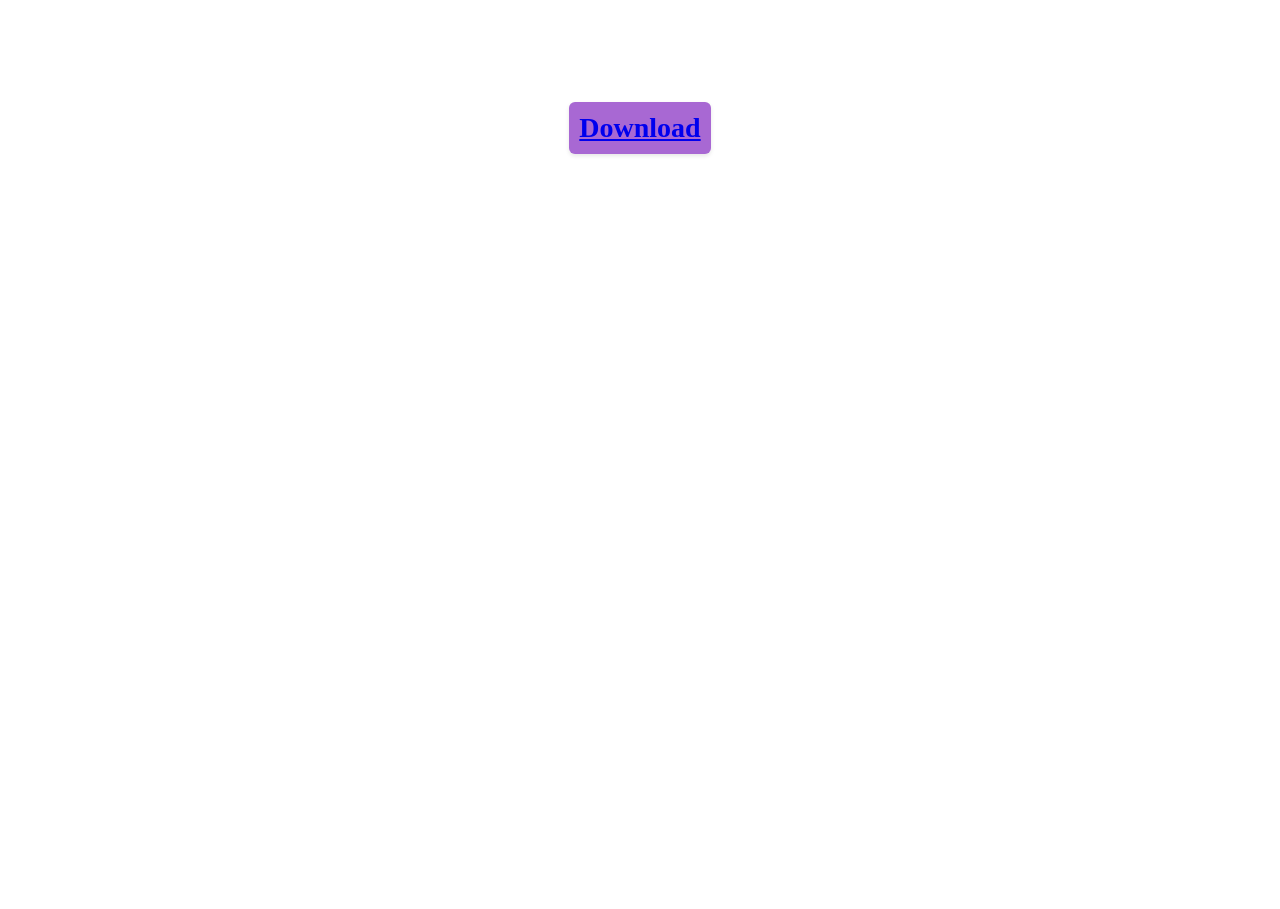
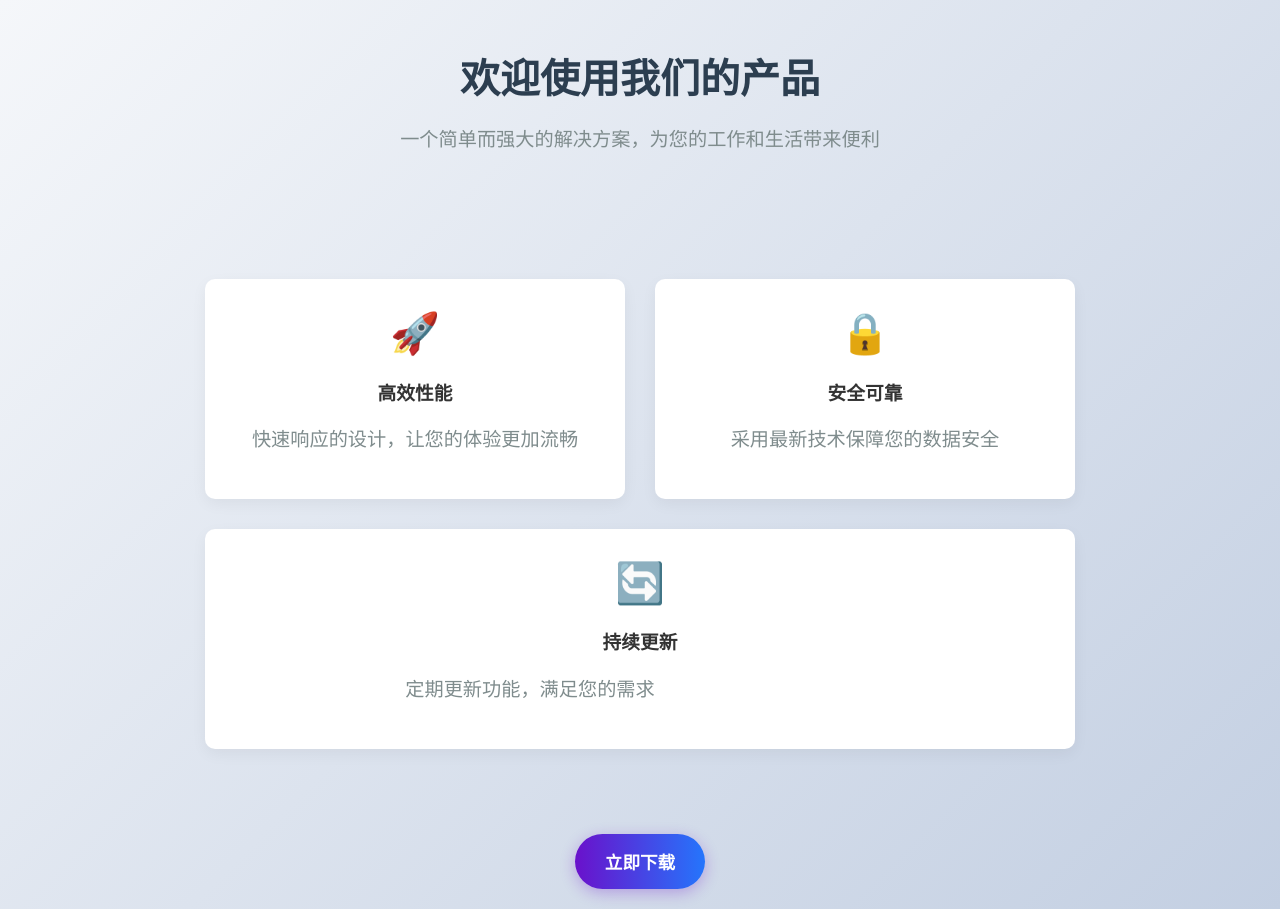
Before and after one commit to Ntzy123/test1, a Flask app: page / in a window 1280 px wide. Before the commit the page ends 156 px from the top, so only its background shows below. Run offline with Flask 3, Linux system fonts and the light colour scheme.

Commit message:
update index

```diff
--- a/templates/index.html
+++ b/templates/index.html
@@ -3,26 +3,121 @@
 <head>
     <meta charset="UTF-8">
     <meta name="viewport" content="width=device-width, initial-scale=1.0">
-    <title>Document</title>
+    <title>欢迎页面</title>
     <style>
+        body {
+            font-family: 'Segoe UI', Tahoma, Geneva, Verdana, sans-serif;
+            background: linear-gradient(135deg, #f5f7fa 0%, #c3cfe2 100%);
+            margin: 0;
+            padding: 0;
+            color: #333;
+        }
+
         .container {
             display: flex;
-            justify-content: center; /* 水平居中 */
-            align-items: center;     /* 垂直居中 */
-            min-height: 30vh;       /* 视口高度 */
+            flex-direction: column;
+            justify-content: center;
+            align-items: center;
+            min-height: 100vh;
+            text-align: center;
+            padding: 20px;
         }
-        .box {
-            padding: 10px;
-            background-color: rgb(168, 104, 211);
-            border-radius: 6px; /* Flat Design 的圆角 */
-            box-shadow: 0 2px 4px rgba(0,0,0,0.1); /* 微观阴影增强层次感 */
-            color: #111010;
-            font-size: 28px;
+
+        .header {
+            margin-bottom: 40px;
+        }
+
+        h1 {
+            font-size: 2.5rem;
+            color: #2c3e50;
+            margin-bottom: 10px;
+        }
+
+        p {
+            font-size: 1.2rem;
+            color: #7f8c8d;
+            max-width: 600px;
+            line-height: 1.6;
+        }
+
+        .download-btn {
+            display: inline-block;
+            padding: 15px 30px;
+            background: linear-gradient(to right, #6a11cb 0%, #2575fc 100%);
+            color: white;
+            text-decoration: none;
+            border-radius: 30px;
+            font-size: 1.1rem;
             font-weight: bold;
+            transition: all 0.3s ease;
+            box-shadow: 0 4px 15px rgba(106, 17, 203, 0.3);
+            border: none;
+            cursor: pointer;
+            margin-top: 20px;
+        }
+
+        .download-btn:hover {
+            transform: translateY(-3px);
+            box-shadow: 0 6px 20px rgba(106, 17, 203, 0.4);
+            background: linear-gradient(to right, #6a11cb 0%, #2575fc 70%);
+        }
+
+        .features {
+            display: flex;
+            justify-content: space-around;
+            flex-wrap: wrap;
+            margin: 50px 0;
+            max-width: 900px;
+        }
+
+        .feature {
+            flex: 1;
+            min-width: 250px;
+            margin: 15px;
+            padding: 25px;
+            background: white;
+            border-radius: 10px;
+            box-shadow: 0 5px 15px rgba(0,0,0,0.05);
+            transition: transform 0.3s ease;
+        }
+
+        .feature:hover {
+            transform: translateY(-10px);
+        }
+
+        .feature-icon {
+            font-size: 2.5rem;
+            margin-bottom: 15px;
+            color: #6a11cb;
         }
     </style>
 </head>
 <body>
-    <div class="container"><div class="box"><a href="../download">Download</a></div></div>
+    <div class="container">
+        <div class="header">
+            <h1>欢迎使用我们的产品</h1>
+            <p>一个简单而强大的解决方案，为您的工作和生活带来便利</p>
+        </div>
+
+        <div class="features">
+            <div class="feature">
+                <div class="feature-icon">🚀</div>
+                <h3>高效性能</h3>
+                <p>快速响应的设计，让您的体验更加流畅</p>
+            </div>
+            <div class="feature">
+                <div class="feature-icon">🔒</div>
+                <h3>安全可靠</h3>
+                <p>采用最新技术保障您的数据安全</p>
+            </div>
+            <div class="feature">
+                <div class="feature-icon">🔄</div>
+                <h3>持续更新</h3>
+                <p>定期更新功能，满足您的需求</p>
+            </div>
+        </div>
+
+        <a href="../download" class="download-btn">立即下载</a>
+    </div>
 </body>
 </html>
```
